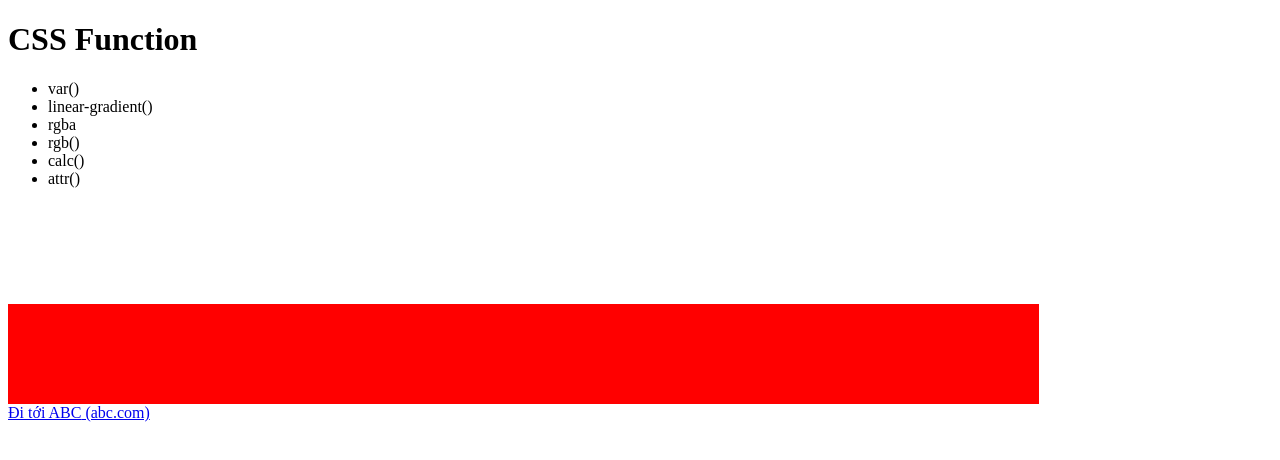
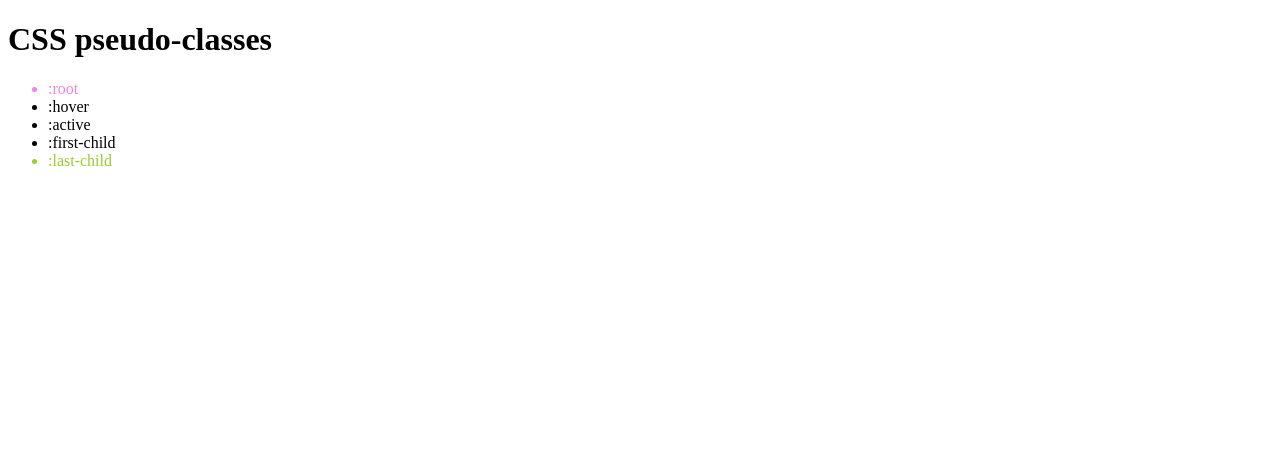
Before and after one commit to hieungochoang97/html-css, a plain HTML site: page assets/shop/index.html in a window 1280 px wide. Drawn offline with Linux system fonts and the light colour scheme.

Commit message:
CSS pseudo-classes

```diff
--- a/assets/shop/index.html
+++ b/assets/shop/index.html
@@ -6,24 +6,19 @@
         <link rel="stylesheet" href="./main.css">
     </head>
     <body>
-        <h1>CSS Function</h1>
+        <h1>CSS pseudo-classes</h1>
         <ul>
-            <li>var()</li>
-            <li>linear-gradient()</li>
-            <li>rgba</li>
-            <li>rgb()</li>
-            <li>calc()</li>
-            <li>attr()</li>
+            <li>:root</li>
+            <!-- Tham chiếu tới phần tử gốc (html), thường dùng để đặt biến trong css -->
+            <li>:hover</li>
+            <!-- Hiệu ứng khi chỉ chuột vào đối tượng được hover-->
+            <li>:active</li>
+            <!-- Hiệu ứng khi bấm chuột -->
+            <li>:first-child</li>
+            <!-- Chọn phần tử con đầu tiên -->
+            <li>:last-child</li>
+            <!-- Chọn phần tử con cuối cùng -->
         </ul>
-
-        <div class="box1">
-
-        </div>
-        <div class="box2">
-
-        </div>
-        <a href="abc.com">Đi tới ABC</a>
-
     </body>
 
 </html>
--- a/assets/shop/main.css
+++ b/assets/shop/main.css
@@ -1,21 +1,19 @@
-
-/* rgb() */
-.box1 {
-    width: 100px;
-    height: 100px;
-    background: rgb(red, green, blue);
+:root {
+    --text-color: red;
 }
 
-/* calc() - tính toán */
-
-.box2 {
-    width: calc(80% + 20px);
-    height: 100px;
-    background-color: red;
+h1:hover {
+    color: var(--text-color);
 }
 
-/* attr() */
+h1:active {
+    color: blue;
+}
 
-a::after {
-    content: " (" attr(href)") ";
+li:first-child {
+    color: violet;
 }
+
+li:last-child {
+    color: yellowgreen;
+}
```
